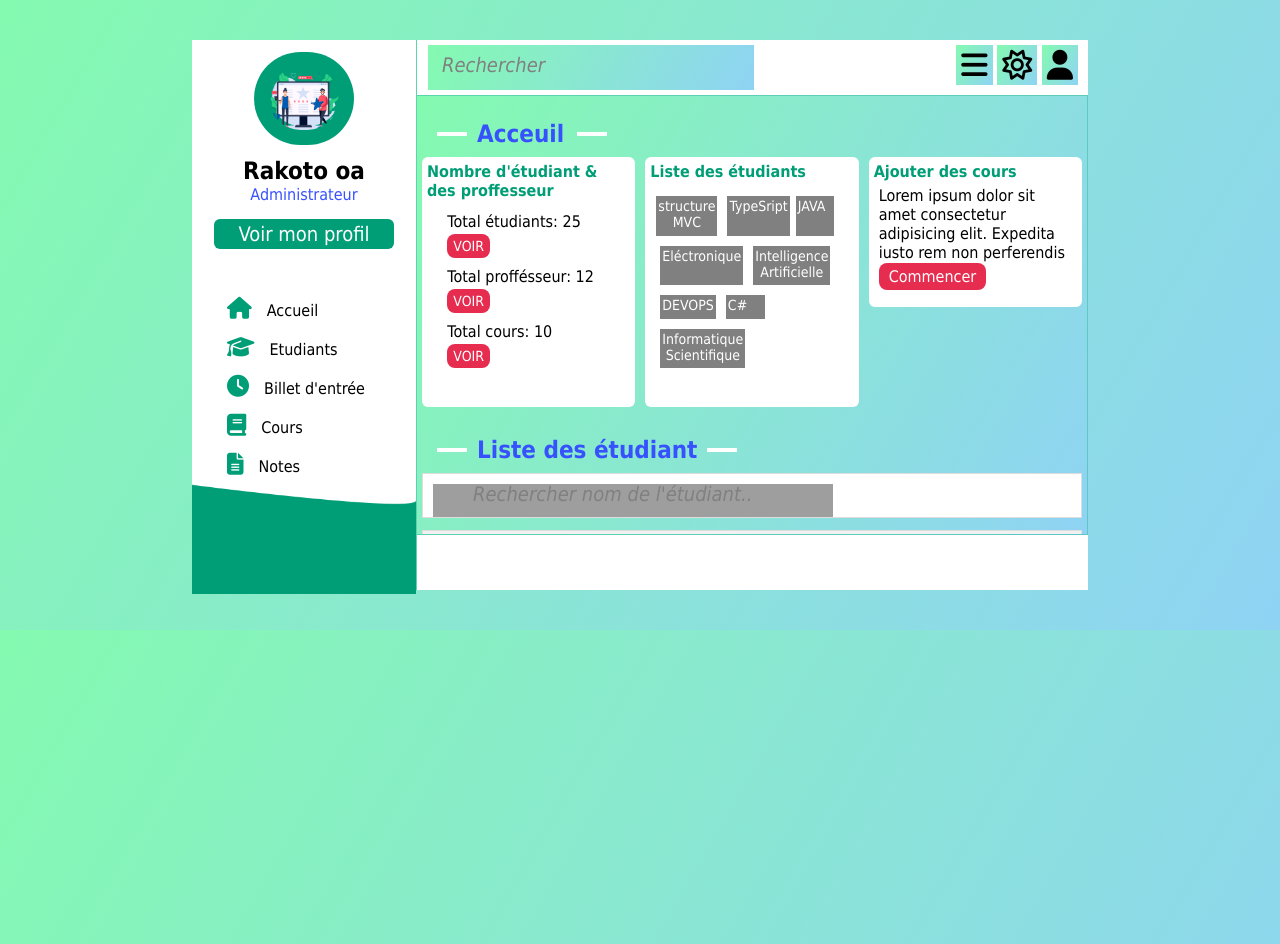
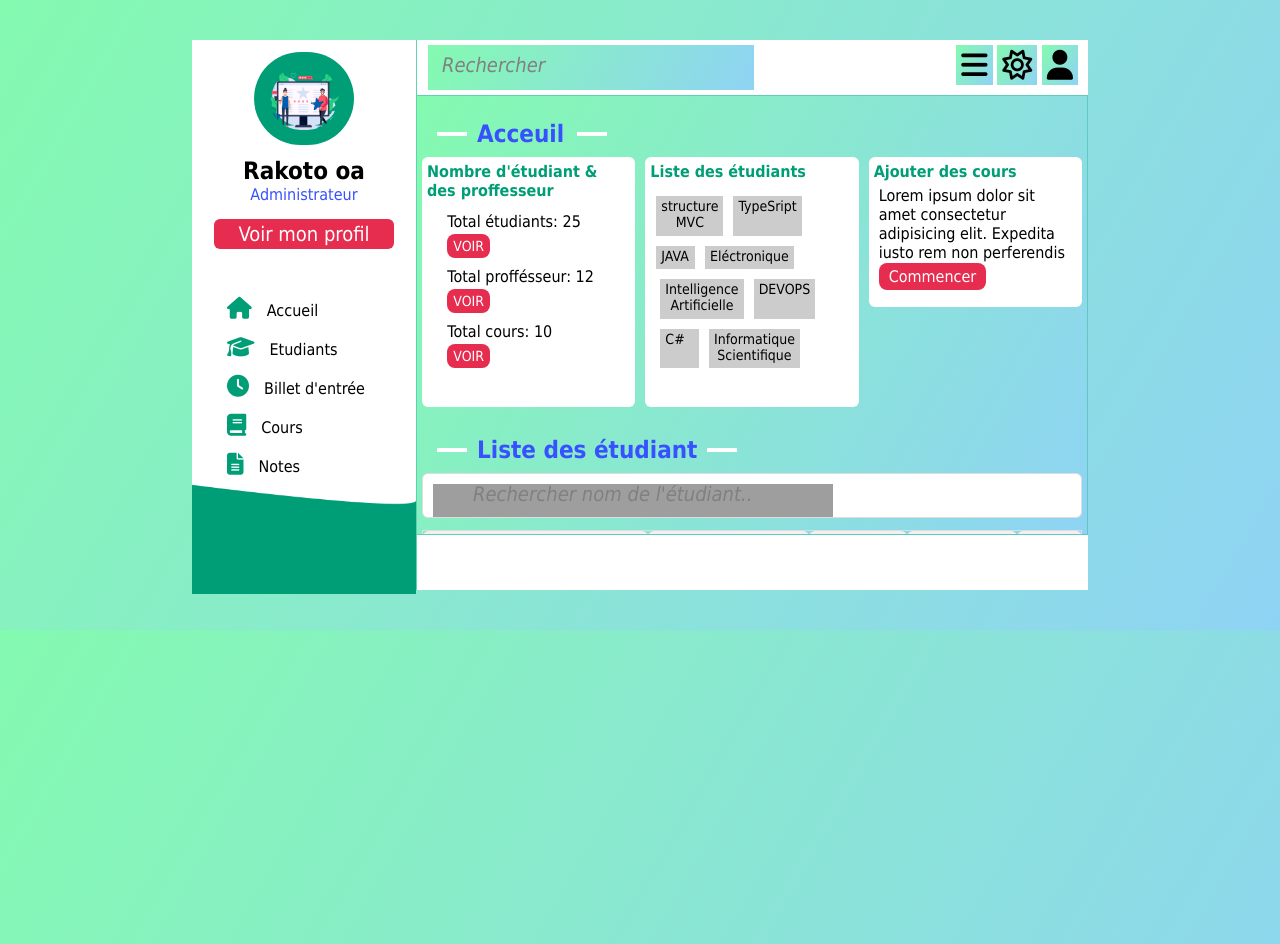
Before and after one commit to fabioramefiarison/Gestion-d-Etudiant, a PHP site: page /other-page/acceuil.html in a window 1280 px wide. Shown: the top 944 px of the page. Run offline with PHP 8.4, Linux system fonts and the light colour scheme; grey boxes are pictures that could not be loaded.

```diff
--- a/other-page/acceuil.css
+++ b/other-page/acceuil.css
@@ -47,7 +47,7 @@ main section:nth-child(1) div img{
    color: var(--color6);
 }
 .section-1 div:nth-child(2){
-   background-color: #009e76;
+   background-color: var(--color7);
    width: 80%;
    height: 30px;
    margin: 15px auto !important;
@@ -208,12 +214,12 @@ main section:nth-child(2) {
    margin: 5px;
 }
 .meilleur-cours div div{
-   background-color: grey !important;
-   color: white;
+   background-color: rgba(128, 128, 128, 0.405) !important;
+   color: rgb(0, 0, 0);
    flex-basis: 20%;
    text-align: center !important;
    font-size: 14px;
-   padding: 2px;
+   padding: 2px 5px;
 }
 .ajout-cours div,.ajout-cours a{
    margin: 5px;
@@ -238,6 +244,7 @@ main section:nth-child(2) {
    border: 1px solid #ddd;
    margin-bottom: 12px;
    outline: none;
+   border-radius: 6px;
  }
 
  #myTable {
@@ -251,6 +258,7 @@ main section:nth-child(2) {
    text-align: left;
    padding: 12px;
    color: var(--color3);
+   border-radius: 6px;
  }
  #myTable td{
    color: black;
--- a/other-page/acceuil.html
+++ b/other-page/acceuil.html
@@ -71,15 +71,14 @@
             </div>
             <h1 class="liste-etud">Liste des étudiant</h1>
             <div id="container-2">
-             <input type="text" id="myInput" onkeyup="myFunction()" placeholder="Rechercher nom de l'étudiant.." title="Type in a name">
-
+               <input type="text" id="myInput" onkeyup="myFunction()" placeholder="Rechercher nom de l'étudiant.." title="Type in a name">
                <table id="myTable">
                  <tr class="header">
-                      <th style="width:20%;">Nom</th>
-                      <th style="width: 30%;">Prénom</th>
+                      <th style="width: 35%;">Nom</th>
+                      <th style="width: 25%;">Prénom</th>
                       <th style="width: 15%;">Classe</th>
-                      <th style="width: 10%;">Matricule</th>
-                      <th style="width: 25%;"></th>
+                      <th style="width: 15%;">Matricule</th>
+                      <th style="width: 10%;"></th>
                </tr>
                <tr>
                   <td>Ramefiarison</td>
@@ -162,9 +161,38 @@
                </td>
             </tr>
             </table>
-
-
             </div>
+            <h1 id="Billet-entrer-h1">Billet d'entrée</h1>
+            <div id="Billet-entrer">
+                  <div>
+                     <table>
+                        <tr>
+                           <td><label for="nom">Nom :</label></td>
+                           <td><input type="text" name="" id="nom"></td>
+                        </tr>
+                        <tr>
+                           <td><label for="prenom">Prenom :</label></td>
+                           <td><input type="text" name="" id="prenom"></td>
+                        </tr>
+                        <tr>
+                           <td><label for="classe">Classe :</label></td>
+                           <td><input type="text" name="" id="classe"></td>
+                        </tr>
+                     </table>
+                  </div>
+                  <div>
+                     <table>
+                        <tr>
+                           <td><label for="motif">Motif :</label></td>
+                           <td><input type="text" name="" id="motif" style="width: 120%;;height: 120px;"></td>
+                        </tr>
+                        <tr>
+                           <td><button id="btn-imprimer">IMPRIMER</button></td>
+                        </tr>
+                     </table>
+                  </div>
+            </div>
+               <h1>COURS</h1>
             </div>
          </div>
          <div></div>
```
Also changed, not shown: other parts of other-page/acceuil.css (+46 -1 lines).
